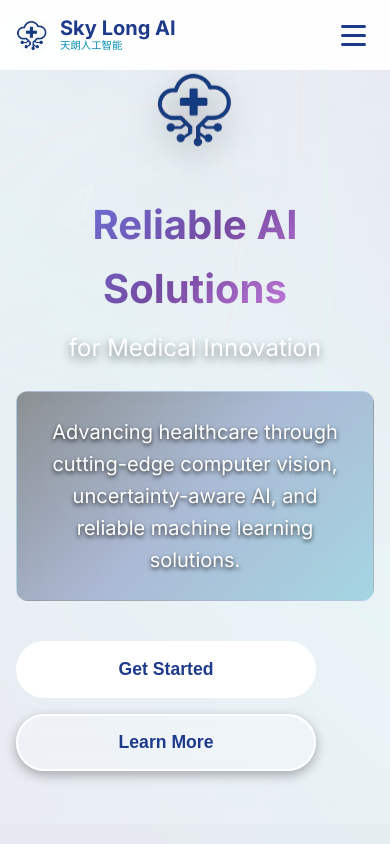
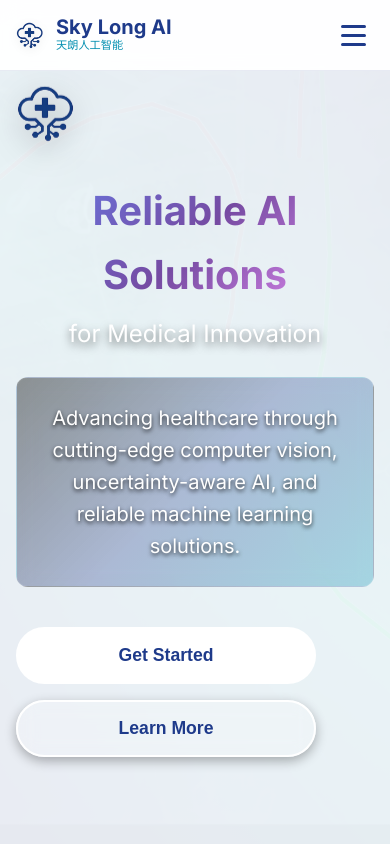
Before and after one commit to skylongai/skylongai.github.io, a plain HTML site: page index.html in a window 390 px wide. Shown: the top 844 px of the page. Drawn offline with Linux system fonts and the light colour scheme.

Commit message:
update .css

```diff
--- a/styles.css
+++ b/styles.css
@@ -23,6 +23,13 @@
     margin: 0;
     padding: 0;
     box-sizing: border-box;
+}
+
+/* Global Image Constraints */
+img {
+    max-width: 100%;
+    height: auto;
+    display: block;
 }
 
 body {
@@ -75,8 +82,11 @@ body {
 .logo-icon {
     height: 40px;
     width: 40px;
+    max-width: 40px;
+    max-height: 40px;
     object-fit: contain;
     filter: drop-shadow(0 2px 4px rgba(0, 0, 0, 0.1));
+    flex-shrink: 0;
 }
 
 .logo-text-container {
@@ -229,9 +239,12 @@ body {
 .hero-logo-img {
     height: 120px;
     width: 120px;
+    max-width: 120px;
+    max-height: 120px;
     object-fit: contain;
     filter: drop-shadow(0 8px 16px rgba(0, 0, 0, 0.3));
     animation: float 3s ease-in-out infinite;
+    flex-shrink: 0;
 }
 
 @keyframes float {
@@ -661,6 +674,8 @@ body {
     .logo-icon {
         height: 32px;
         width: 32px;
+        max-width: 32px;
+        max-height: 32px;
     }
 
     .logo-text {
@@ -668,7 +683,7 @@ body {
     }
 
     .logo-chinese {
-        font-size: 0.65rem;
+        font-size: 0.7rem;
     }
 
     .hero-content {
@@ -678,6 +693,8 @@ body {
     .hero-logo-img {
         height: 80px;
         width: 80px;
+        max-width: 80px;
+        max-height: 80px;
     }
 
     .hero-cta {
@@ -699,6 +716,13 @@ body {
     .showcase-image {
         transform: none;
         order: 2;
+        max-height: 400px;
+        max-width: 100%;
+    }
+
+    .xray-image {
+        max-height: 400px;
+        object-fit: cover;
     }
 
     .showcase-text {
@@ -735,6 +759,28 @@ body {
 
     .about, .services, .contact {
         padding: 4rem 0;
+    }
+
+    .hero-logo-img {
+        height: 60px;
+        width: 60px;
+        max-width: 60px;
+        max-height: 60px;
+    }
+
+    .logo-icon {
+        height: 28px;
+        width: 28px;
+        max-width: 28px;
+        max-height: 28px;
+    }
+
+    .xray-image {
+        max-height: 300px;
+    }
+
+    .showcase-image {
+        max-height: 300px;
     }
 }
 
@@ -800,6 +846,9 @@ html {
     box-shadow: var(--shadow-heavy);
     transform: perspective(1000px) rotateY(-5deg);
     transition: transform 0.3s ease;
+    max-width: 100%;
+    max-height: 500px;
+    width: 100%;
 }
 
 .showcase-image:hover {
@@ -808,8 +857,11 @@ html {
 
 .xray-image {
     width: 100%;
+    max-width: 100%;
     height: auto;
+    max-height: 500px;
     display: block;
+    object-fit: cover;
     filter: brightness(1.1) contrast(1.2);
 }
 
```
